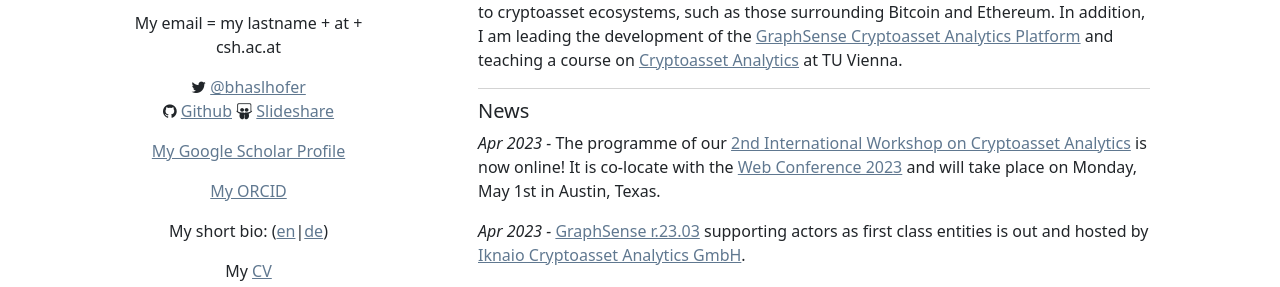
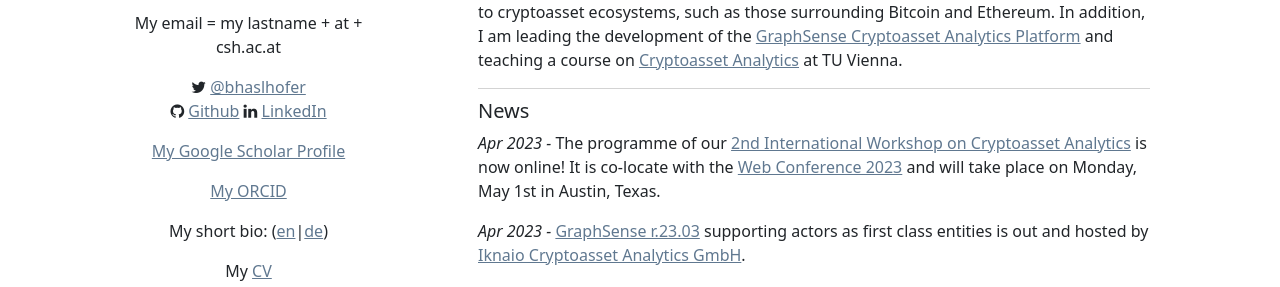
Before and after one commit to behas/behas.github.com, a Jekyll site: the page built from index.html, in a window 1280 px wide and 943 px high. Shown: the part 393-680 px from the top of the window. Built offline with Jekyll 4.4.1, drawn with Linux system fonts in a browser that asks for light colours; a style sheet for code colours, icons or effects is not loaded.

Commit message:
removed slideshare; added linkedin

```diff
--- a/index.html
+++ b/index.html
@@ -20,8 +20,8 @@
           <a href="http://twitter.com/#!/bhaslhofer" target="_">@bhaslhofer</a></br>
           <i class="fa fa-github"></i>
           <a href="http://github.com/behas" target="_">Github</a>
-          <i class="fa fa-slideshare"></i>
-          <a href="https://www.slideshare.net/bhaslhofer">Slideshare</a>
+          <i class="fa fa-linkedin"></i>
+          <a href="https://www.linkedin.com/in/bernhardhaslhofer/">LinkedIn</a>
         </p>
         <p>
           <i class="ai ai-google-scholar"></i>
```
